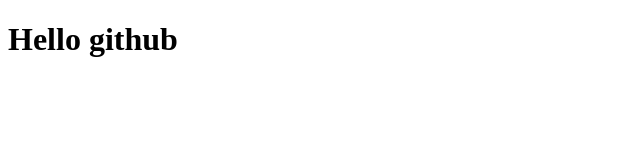
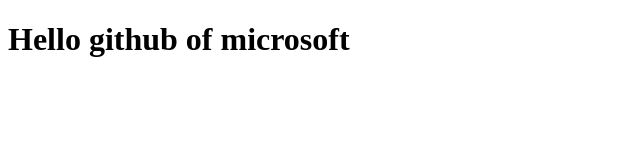
Before and after one commit to thevexx/my-project, a plain HTML site: page index.html in a window 1280 px wide. Shown: the whole page, without its empty margins (0-640 px from the left). Drawn offline with Linux system fonts and the light colour scheme.

Commit message:
add microsoft message

```diff
--- a/index.html
+++ b/index.html
@@ -7,6 +7,6 @@
     <title>this is my first app</title>
 </head>
 <body>
-    <h1>Hello github</h1>
+    <h1>Hello github of microsoft</h1>
 </body>
 </html>
```
